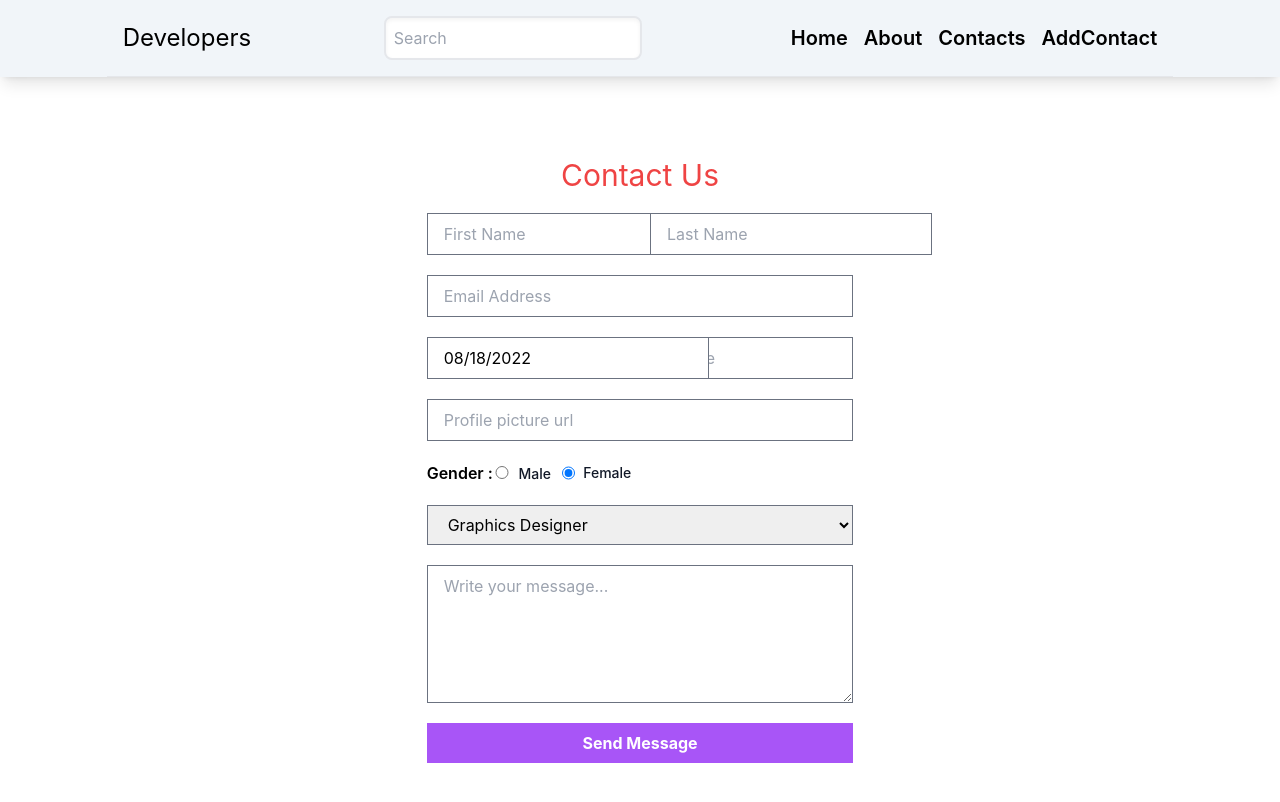
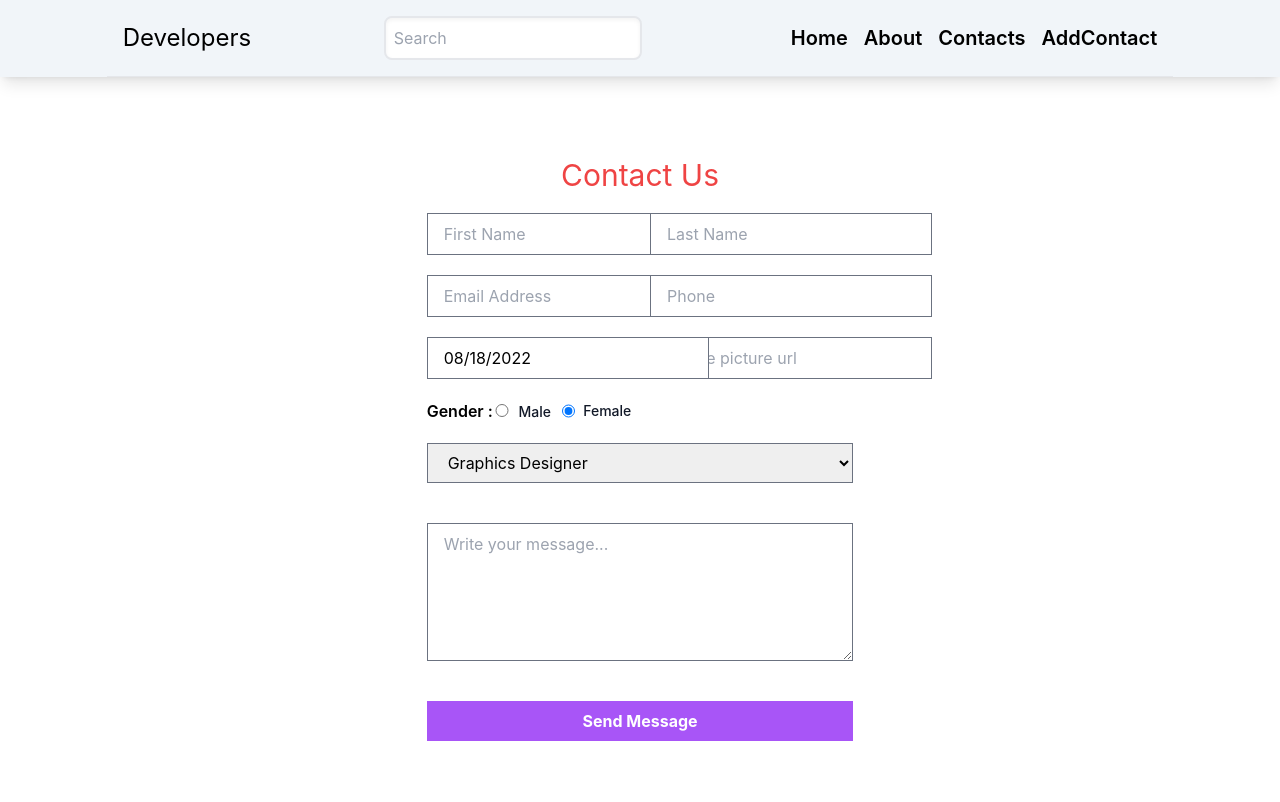
Before and after one commit to ashikurrahmans/developer-manager, a React (Create React App) app: page /addcontacts in a window 1280 px wide. Shown: the top 802 px of the page. Built offline with nearby package versions, Linux system fonts and the light colour scheme.

Commit message:
Form handle

```diff
--- a/src/Components/AddContacts.js
+++ b/src/Components/AddContacts.js
@@ -12,11 +12,13 @@ const AddContacts = () => {
     .object({
       firstName: yup.string().required("First Name is required"),
       lastName: yup.string().required("Last Name required"),
+      email: yup.string().email().required("Emaill Address is required"),
       dateOfBirth: yup.date().required("Date of birth is required"),
-      email: yup.string().email().required("Emaill Address is required"),
-      url: yup.string().url().nullable(),
-      phone: yup.number().required("Phone number is required"),
+      phone: yup.string().required("Phone number is required"),
+      gender: yup.string().nullable(),
+      url: yup.string().url().nullable().required("Profile url is required"),
       profession: yup.string().required("Profession is required"),
+      messages: yup.string().required("bio is required"),
     })
     .required();
 
@@ -50,7 +52,7 @@ const AddContacts = () => {
                   </p>
                 )}
               </div>
-              <div className="">
+              <div>
                 <input
                   type="text"
                   className="border border-gray-500 px-4 py-2 focus:outline-none focus:border-purple-500 "
@@ -58,43 +60,66 @@ const AddContacts = () => {
                   {...register("lastName")}
                 />
 
+                {errors && (
+                  <p className="text-red-600 text-xs">
                     {errors?.lastName?.message}
+                  </p>
+                )}
               </div>
-
+              <div>
                 <input
                   type="email"
                   className="border border-gray-500 px-4 py-2 focus:outline-none focus:border-purple-500 col-span-2"
                   placeholder="Email Address"
                   {...register("email")}
                 />
+                {errors && (
+                  <p className="text-red-600 text-xs">
                     {errors?.email?.message}
-
+                  </p>
+                )}
+              </div>
+              <div>
+                <input
+                  type="text"
+                  className="border border-gray-500 px-4 py-2 focus:outline-none focus:border-purple-500 "
+                  placeholder="Phone"
+                  {...register("phone")}
+                />
+                {errors && (
+                  <p className="text-red-600 text-xs">
+                    {errors?.phone?.message}
+                  </p>
+                )}
+              </div>
+              <div>
                 <DatePicker
                   selected={startDate}
                   placeholderText="Choose birthday"
-                className="border border-gray-500 px-4 py-2 focus:outline-none focus:border-purple-500 "
+                  className="border border-gray-500 px-4 py-2 focus:outline-none focus:border-purple-500"
                   {...register("date")}
                   maxDate={new Date()}
                   showYearDropdown
                   onChange={(date) => setStartDate(date)}
                 />
+                {errors && (
+                  <p className="text-red-600 text-xs">
                     {errors?.date?.message}
+                  </p>
+                )}
+              </div>
 
-              <input
-                type="phone"
-                className="border border-gray-500 px-4 py-2 focus:outline-none focus:border-purple-500 cols-span-2"
-                placeholder="Phone"
-                {...register("phone")}
-              />
-              {errors?.phone?.message}
-
+              <div>
                 <input
                   type="url"
-                className="border border-gray-500 px-4 py-2 focus:outline-none focus:border-purple-500 col-span-2"
+                  className="border border-gray-500 px-4 py-2 focus:outline-none focus:border-purple-500 "
                   placeholder="Profile picture url"
                   {...register("url")}
                 />
-              {errors?.url?.message}
+                {errors && (
+                  <p className="text-red-600 text-xs">{errors?.url?.message}</p>
+                )}
+              </div>
               <div className="grid grid-cols-3">
                 <h2 className="font-semibold"> Gender : </h2>
                 <div className="">
@@ -104,6 +129,7 @@ const AddContacts = () => {
                     value=""
                     name="default-radio"
                     className="w-4 "
+                    {...register("gender")}
                   />
 
                   <label
@@ -112,8 +138,6 @@ const AddContacts = () => {
                   >
                     Male
                   </label>
-
-                  {errors?.firstName?.message}
                 </div>
                 <div className="flex items-center">
                   <input
@@ -123,9 +147,8 @@ const AddContacts = () => {
                     value=""
                     name="default-radio"
                     className="w-4 h-4 "
+                    {...register("gender")}
                   />
-
-                  {errors?.firstName?.message}
 
                   <label
                     htmlFor="default-radio-2"
@@ -133,6 +156,11 @@ const AddContacts = () => {
                   >
                     Female
                   </label>
+                  {errors && (
+                    <p className="text-red-600 text-xs">
+                      {errors?.gender?.message}
+                    </p>
+                  )}
                 </div>
               </div>
               <select
@@ -146,16 +174,24 @@ const AddContacts = () => {
                 <option>Software Developer</option>
               </select>
 
+              {errors && (
+                <p className="text-red-600 text-xs">
                   {errors?.profession?.message}
+                </p>
+              )}
 
               <textarea
                 cols="10"
                 rows="5"
                 className="border border-gray-500 px-4 py-2 focus:outline-none focus:border-purple-500 col-span-2"
                 placeholder="Write your message..."
-                {...register("message")}
+                {...register("messages")}
               ></textarea>
-              {errors?.message?.message}
+              {errors && (
+                <p className="text-red-600 text-xs">
+                  {errors?.messages?.message}
+                </p>
+              )}
             </div>
             <input
               type="submit"
```
Also changed, not shown: 1 other file (tests, documents, lock files or other folders). Lines whose indentation alone changed are shown as unchanged.
